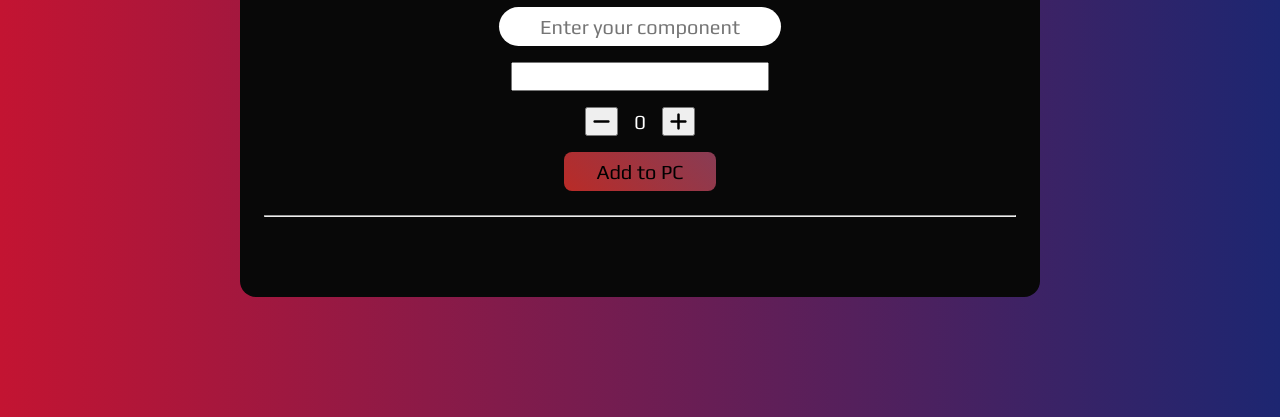
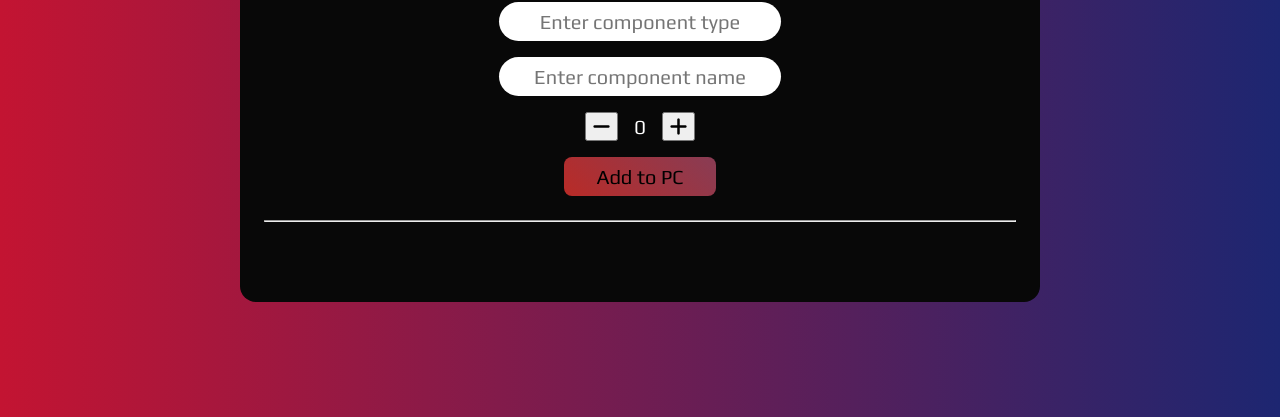
Before and after one commit to XenoMee/Build-Your-PC-App, a plain HTML site: page index.html in a window 1280 px wide. Shown: the part 383-800 px from the top of the page. Drawn offline with Linux system fonts and the light colour scheme; no server answers.

Commit message:
update text input placeholder text

```diff
--- a/index.html
+++ b/index.html
@@ -35,9 +35,10 @@
                     </div>
                     <form action="" class="grid-flow">
                         <input class="component-type" type="text" id="component-type"
-                            placeholder="Enter your component">
+                            placeholder="Enter component type">
                         <div class="details flex-group">
-                            <input type="text" name="component-name" id="component-name">
+                            <input type="text" name="component-name" id="component-name"
+                                placeholder="Enter component name">
                             <div class="quantity flex-group">
                                 <button class="quantity-btn">
                                     <i class="quantity-btn-icon fa-solid fa-minus"></i>
--- a/style.css
+++ b/style.css
@@ -112,7 +112,7 @@ body {
   order: -1;
 }
 
-.component-type {
+input[type="text"] {
   width: 100%;
   padding: 0.5rem 1rem;
   border: none;
```
